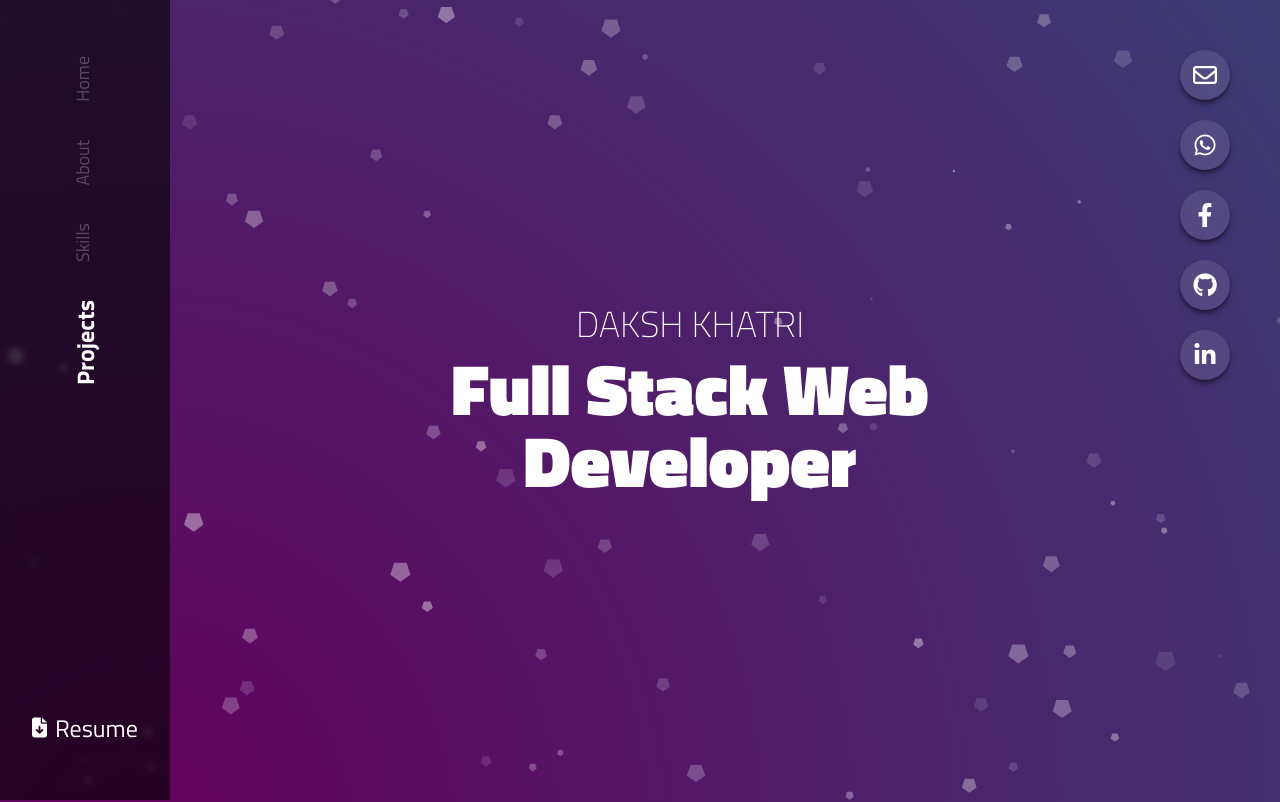
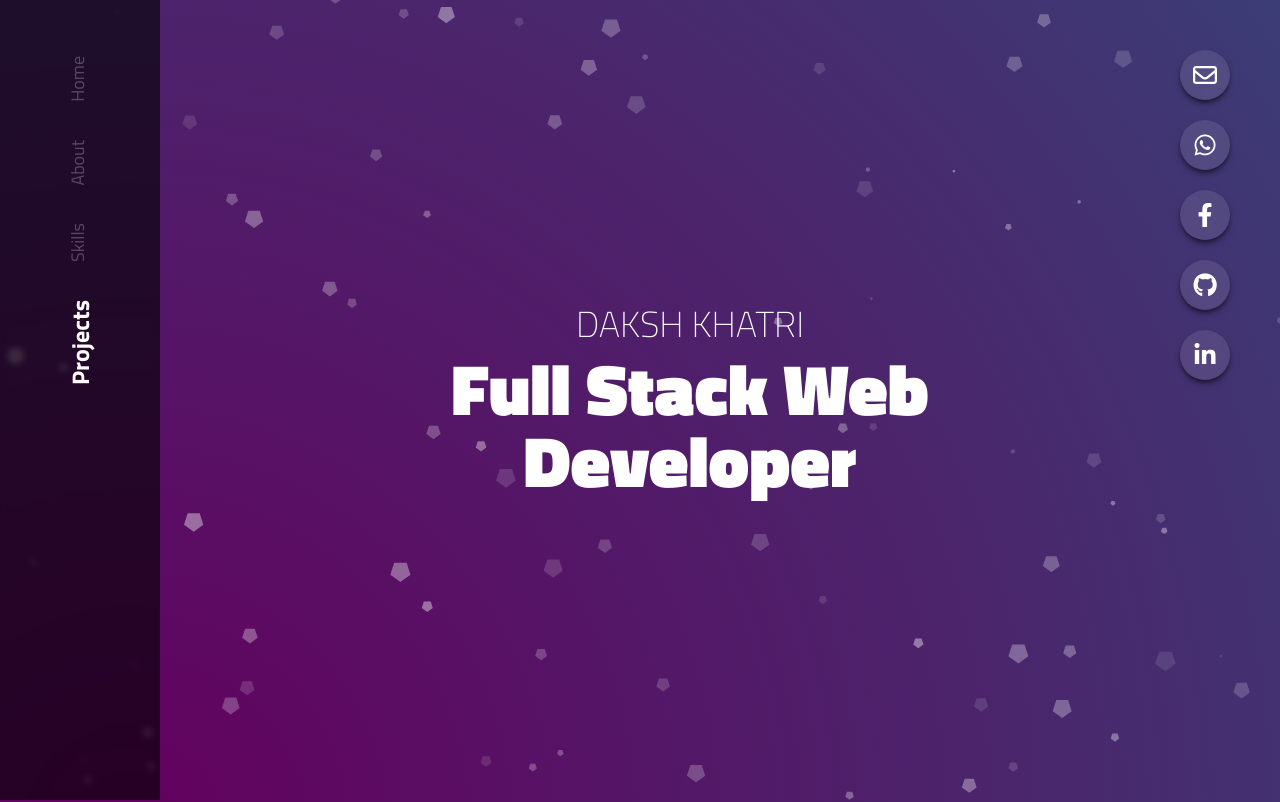
Before and after one commit to dakShh/portfolio, a React (Vite) app: page / in a window 1280 px wide. Shown: the top 802 px of the page. Built offline with nearby package versions, Linux system fonts and the light colour scheme.

Commit message:
removed the resume button from the nav bar

```diff
--- a/src/components/navBar.jsx
+++ b/src/components/navBar.jsx
@@ -1,56 +1,58 @@
-import React from "react";
+import React from 'react';
 
 // ** Third party imports
-import clsx from "clsx";
+import clsx from 'clsx';
 
 const NavBar = ({ isInView, toggleResume }) => {
     const handleClick = (id) => {
-    document.getElementById(`${id}`).scrollIntoView({ behavior: "smooth" });
+        document.getElementById(`${id}`).scrollIntoView({ behavior: 'smooth' });
     };
 
-  const handleResume = () => {
-    toggleResume();
-  };
+    // const handleResume = () => {
+    //     toggleResume();
+    // };
     return (
         <div
             className={clsx(
-        "px-4 py-14 lg:px-8 lg:py-14",
-        "fixed left-0",
-        "bg-black/60",
-        "backdrop-blur-[3px]",
-        "h-screen",
-        "z-[999]",
-        "hidden md:block"
+                'px-4 py-14 w-40 lg:px-8 lg:py-14',
+                'fixed left-0',
+                'bg-black/60',
+                'backdrop-blur-[3px]',
+                'h-screen',
+                'z-[999]',
+                'hidden md:block'
             )}
         >
-      <nav className={clsx("text-white ", "flex flex-col items-center ", "w-full h-full")}>
+            <nav className={clsx('text-white ', 'flex flex-col items-center ', 'w-full h-full')}>
                 {/* <div className="flex flex-col text-center">
           <div className="font-bold text-3xl">Daksh</div>
         </div> */}
 
-        <ul className={clsx("flex flex-col gap-y-8", "")} id="nav-ul">
+                <ul className={clsx('flex flex-col gap-y-8', '')} id="nav-ul">
                     <li data-aos="fade-right" data-aos-delay="200">
                         <a
-              onClick={() => handleClick("hero")}
+                            onClick={() => handleClick('hero')}
                             className={clsx(
                                 `${
-                  isInView === "home" ? "font-bold text-white text-2xl" : "text-lg text-white/25"
+                                    isInView === 'home'
+                                        ? 'font-bold text-white text-2xl'
+                                        : 'text-lg text-white/25'
                                 }`,
-                "rotate-180"
+                                'rotate-180'
                             )}
-              style={{ writingMode: "tb" }}
+                            style={{ writingMode: 'tb' }}
                         >
                             Home
                         </a>
                     </li>
                     <li data-aos="fade-right" data-aos-delay="500">
                         <a
-              onClick={() => handleClick("about")}
+                            onClick={() => handleClick('about')}
                             className={clsx(
-                `${isInView === "about" ? "font-bold text-2xl" : "text-lg text-white/25"}`,
-                "rotate-180"
+                                `${isInView === 'about' ? 'font-bold text-2xl' : 'text-lg text-white/25'}`,
+                                'rotate-180'
                             )}
-              style={{ writingMode: "tb" }}
+                            style={{ writingMode: 'tb' }}
                         >
                             About
                         </a>
@@ -58,30 +60,32 @@ const NavBar = ({ isInView, toggleResume }) => {
 
                     <li data-aos="fade-right" data-aos-delay="400">
                         <a
-              onClick={() => handleClick("skills")}
+                            onClick={() => handleClick('skills')}
                             className={clsx(
-                `${isInView === "skills" ? "font-bold text-2xl" : "text-lg text-white/25"}`,
-                "rotate-180"
+                                `${isInView === 'skills' ? 'font-bold text-2xl' : 'text-lg text-white/25'}`,
+                                'rotate-180'
                             )}
-              style={{ writingMode: "tb" }}
+                            style={{ writingMode: 'tb' }}
                         >
                             Skills
                         </a>
                     </li>
                     <li data-aos="fade-right" data-aos-delay="600">
                         <a
-              onClick={() => handleClick("projects")}
+                            onClick={() => handleClick('projects')}
                             className={clsx(
-                `${isInView === "projects" ? "font-bold text-2xl" : "text-lg text-white/25"}`,
-                "rotate-180"
+                                `${
+                                    isInView === 'projects' ? 'font-bold text-2xl' : 'text-lg text-white/25'
+                                }`,
+                                'rotate-180'
                             )}
-              style={{ writingMode: "tb" }}
+                            style={{ writingMode: 'tb' }}
                         >
                             Projects
                         </a>
                     </li>
                 </ul>
-        <div className="mt-auto cursor-pointer ">
+                {/* <div className="mt-auto cursor-pointer ">
           <div
             onClick={() => handleResume()}
             className="flex flex-col lg:flex-row gap-x-2 items-center"
@@ -95,7 +99,7 @@ const NavBar = ({ isInView, toggleResume }) => {
               Resume
             </span>
           </div>
-        </div>
+        </div> */}
             </nav>
         </div>
     );
```
Lines whose indentation alone changed are shown as unchanged.
